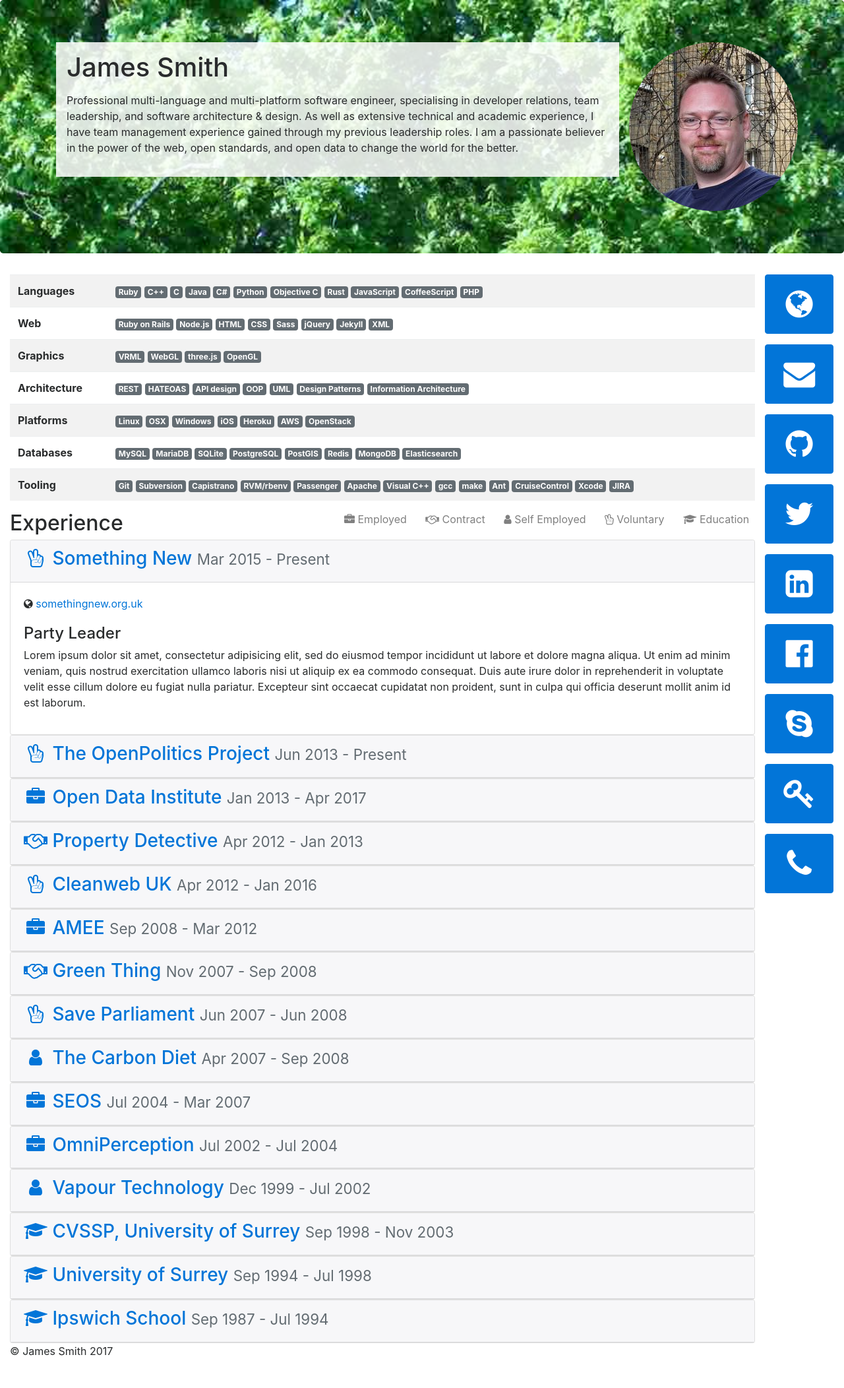
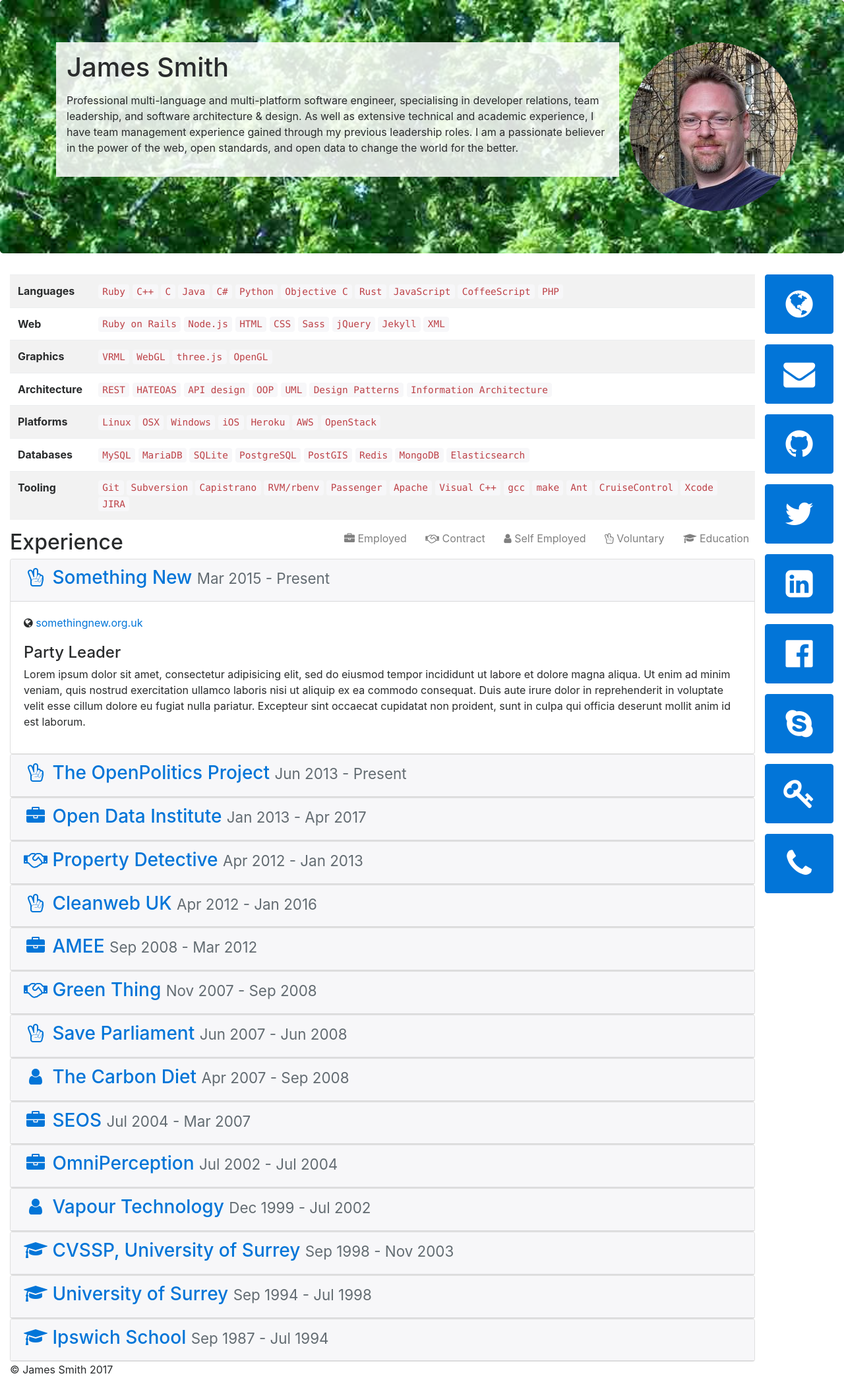
Before and after one commit to Floppy/cv, a Jekyll site: the page built from index.md, in a window 1280 px wide. Shown: the whole page at 66% size. Built offline with Jekyll 4.4.1, drawn with Linux system fonts in a browser that asks for light colours; nearby versions of some CDN libraries; before the commit the page ends 2076 px from its top, so only the background shows below that.

Commit message:
hm, code tags?

```diff
--- a/_includes/skills.html
+++ b/_includes/skills.html
@@ -6,7 +6,7 @@
       </th>
       <td>
         {% for skill in category[1] %}
-          <span class="badge badge-default">{{ skill }}</span>
+          <code>{{ skill }}</code>
         {% endfor %}
       </td>
     </tr>
```
